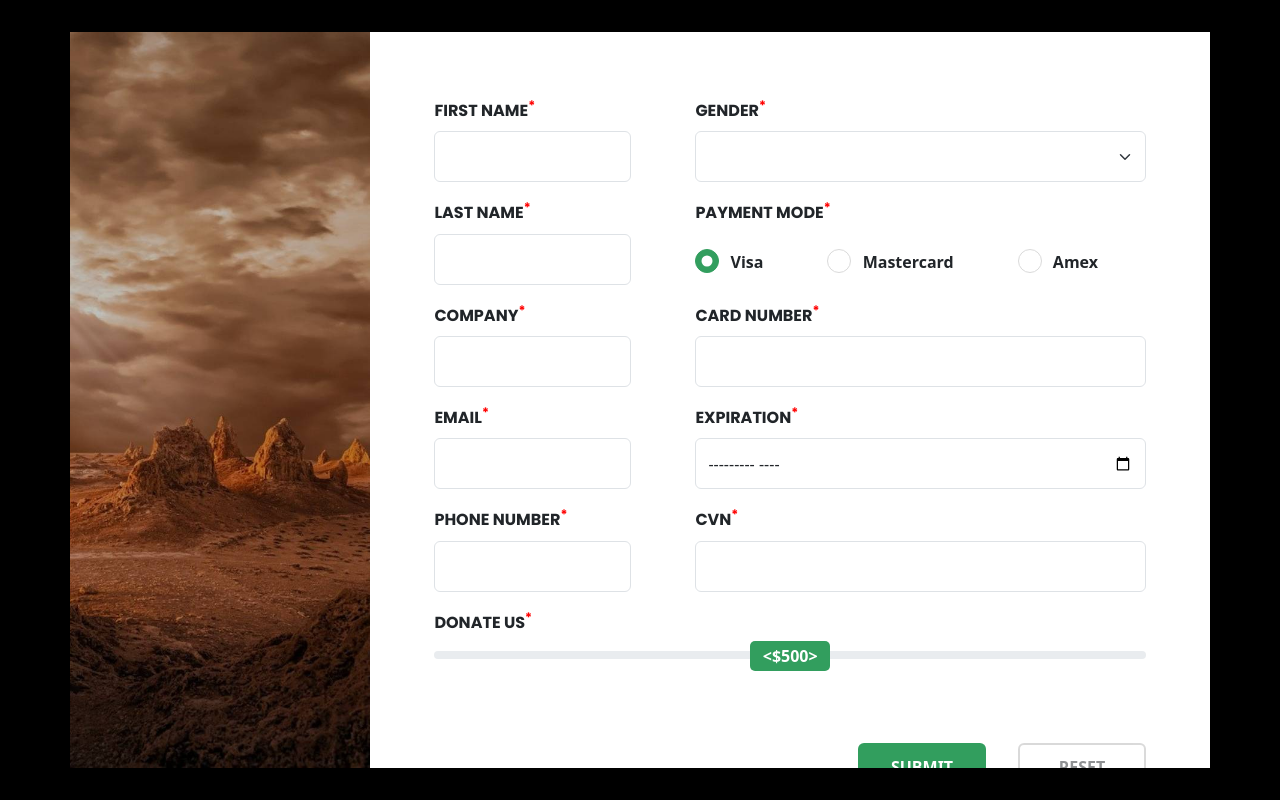
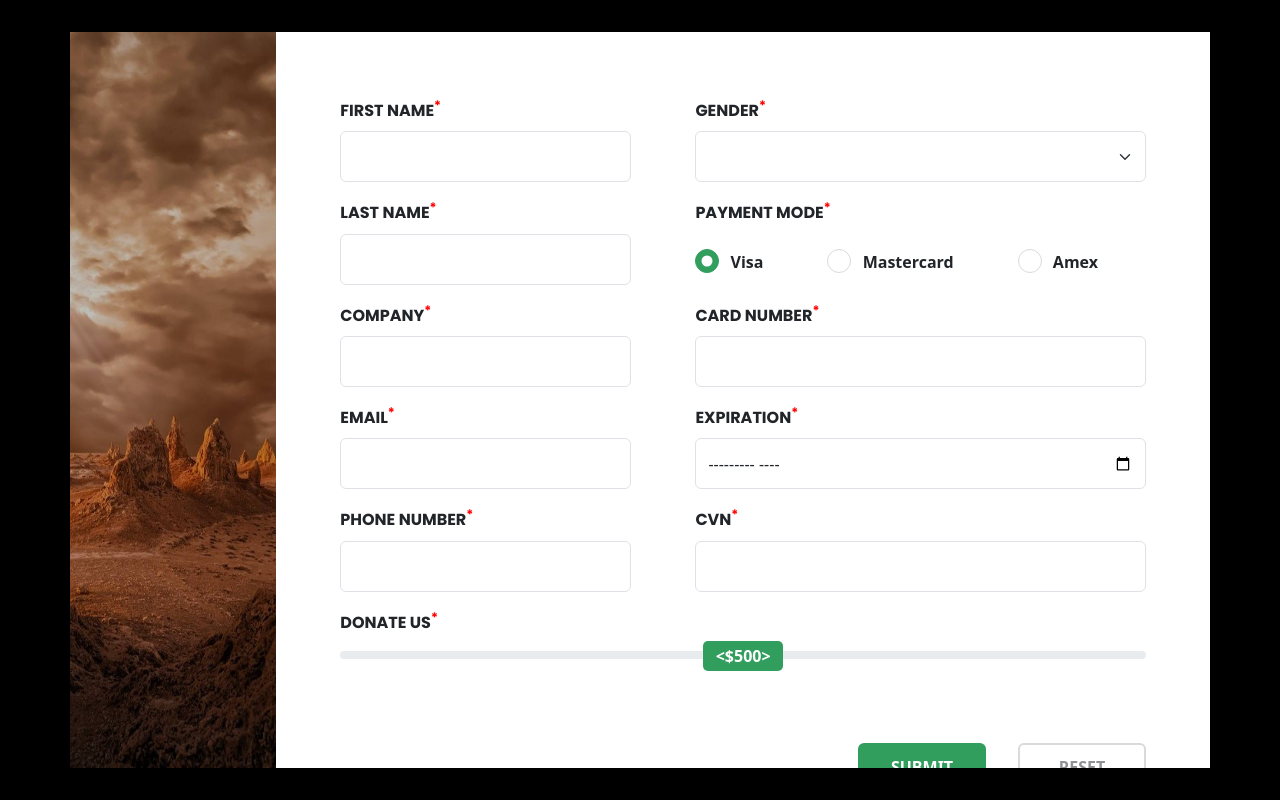
Before and after one commit to BachNguyenT/K-G0, a Vue app: page / in a window 1280 px wide. Built offline with nearby package versions, Linux system fonts and the light colour scheme.

Commit message:
image styling fix

```diff
--- a/src/App.css
+++ b/src/App.css
@@ -9,30 +9,28 @@
 }
 
 .container {
-  display:flex;
+  display: flex;
   flex-direction: row;
-  column-width: auto;
   padding: 2rem 0;
   height: 100vh;
-  margin: 0 auto;
+  /* margin: 0 auto; */
 }
 
 .image-container {
-  /* display: flex;
-  justify-content: center;
-  align-items: center;
+  display: inline-block;
   overflow: hidden;
   max-height: calc(100vh - 6rem);
-  max-width: 10vw;
-  width: fit-content; */
-  min-width: none;
 }
 
 .img {
-  height: 100%;
+  /* height: 100%;
   width: auto;
   object-fit: cover;
-  object-position: center;
+  object-position: center; */
+  display: block;
+  /* max-width: 100%; */
+  width: 100%;
+  height: 100%;
 }
 
 .form {
```
